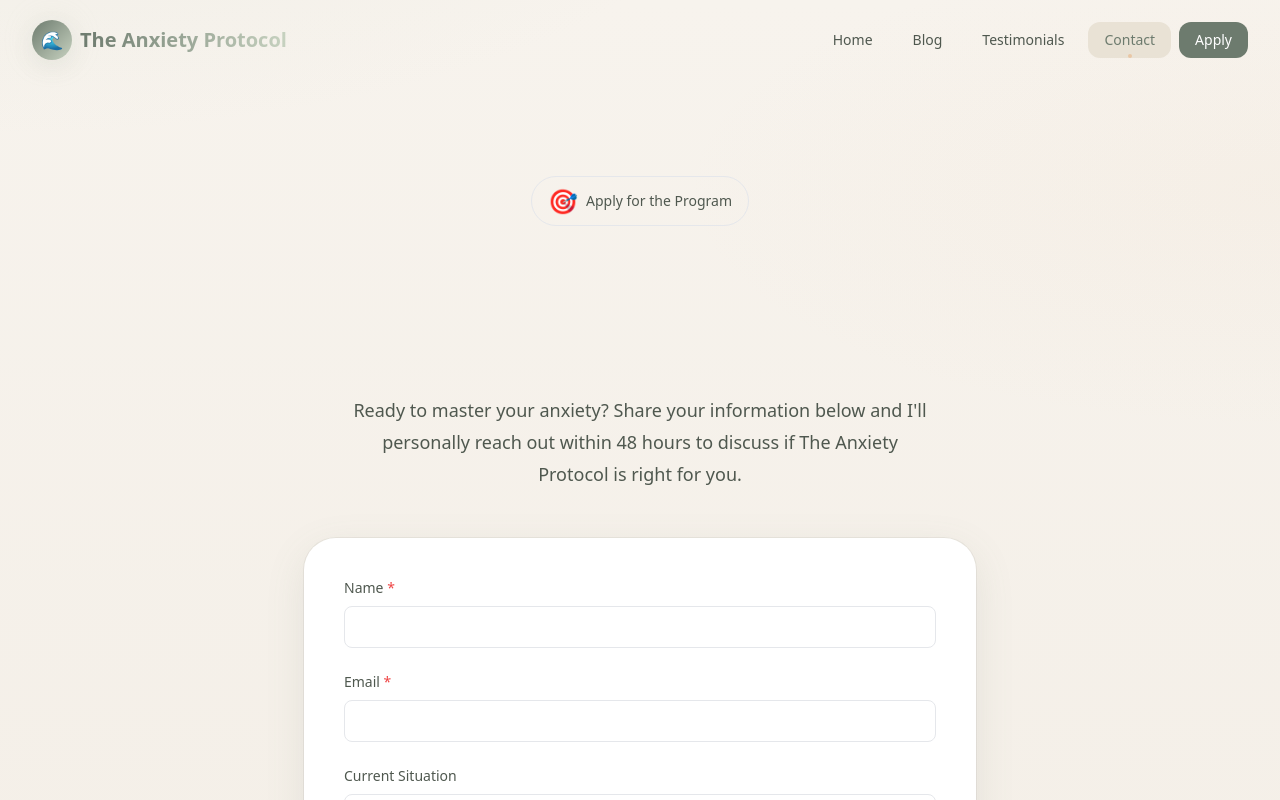
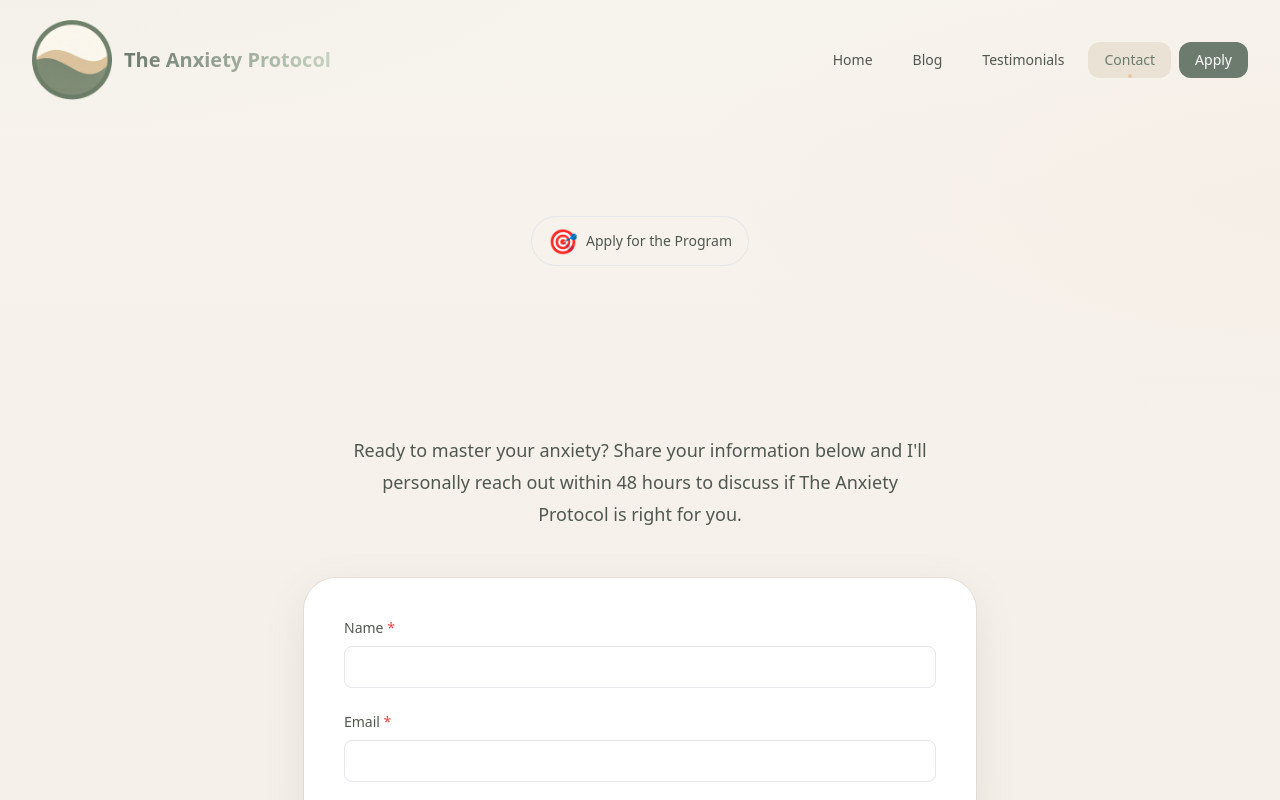
Before and after one commit to Carpentersbug41/Coastal-Calm-Therapy-website, a Next.js app: page /contact in a window 1280 px wide. Shown: the top 800 px of the page. Built offline with nearby package versions, Linux system fonts and the light colour scheme; no server answers.

Commit message:
logo round

```diff
--- a/components/header.tsx
+++ b/components/header.tsx
@@ -1,6 +1,7 @@
 'use client';
 
 import Link from 'next/link';
+import Image from 'next/image';
 import { usePathname } from 'next/navigation';
 import { Container } from './container';
 import { useEffect, useState } from 'react';
@@ -45,13 +46,17 @@ export function Header() {
           {/* Logo / Site name */}
           <Link
             href="/"
-            className="group flex items-center gap-2"
+            className="group flex items-center gap-3"
           >
-            <div className="relative">
-              <div className="absolute inset-0 bg-seafoam rounded-full blur-lg opacity-20 group-hover:opacity-30 transition-opacity"></div>
-              <div className="relative w-10 h-10 rounded-full bg-gradient-to-br from-sea-sage to-seafoam flex items-center justify-center shadow-soft">
-                <span className="text-white font-bold text-lg">🌊</span>
-              </div>
+            <div className="relative w-20 h-20 flex-shrink-0">
+              <Image
+                src="/images/logo_ap1.png"
+                alt="The Anxiety Protocol"
+                width={80}
+                height={80}
+                className="w-full h-full object-contain transition-transform group-hover:scale-110"
+                priority
+              />
             </div>
             <span className="text-xl font-bold bg-gradient-to-r from-sea-sage to-seafoam bg-clip-text text-transparent">
               The Anxiety Protocol
```
Also changed, not shown: public/images/logo_ap.png (added), public/images/logo_ap1.png (added).
